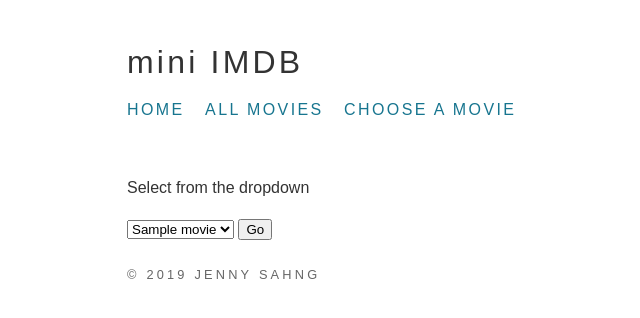
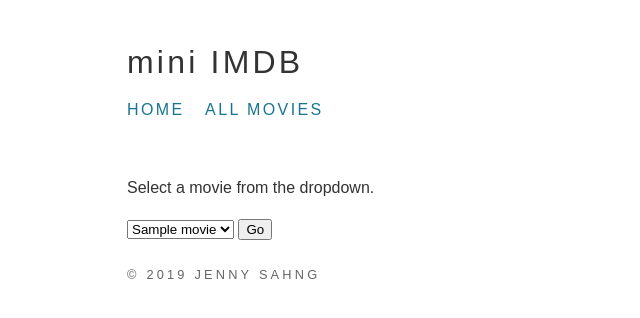
Before and after one commit to jennynz/mini-imdb, a Flask app: page /choose_movie in a window 1280 px wide. Shown: the top 318 px of the page, without its empty margins (113-753 px from the left). Run offline with Flask 2, Linux system fonts and the light colour scheme; tables that the repository leaves empty hold one stand-in row (values such as "Sample post").

Commit message:
:green_apple: Abstract out form template

```diff
--- a/routes.py
+++ b/routes.py
@@ -45,6 +45,7 @@
             return redirect(url_for('movie', id=selected_movie_id))
         else:
             abort(404)
+    # Not sure when this is actually triggered
     return render_template('choose_movie.html', title='Choose a movie', form=form)
 
 @app.errorhandler(404)
--- a/templates/choose_movie.html
+++ b/templates/choose_movie.html
@@ -1,9 +1,5 @@
 {% extends 'layout.html' %}
 {% block content %}
-<p>Select from the dropdown</p>
-<form method="POST" action="/choose_movie", name="Select_Movie">
-    {{ form.csrf_token }}
-    {{ form.movies }}
-    <input type="submit" value="Go">
-</form>
+<p>Select a movie from the dropdown.</p>
+{% include 'movies_dropdown.html' %}
 {% endblock %}
--- /dev/null
+++ b/templates/movies_dropdown.html
@@ -0,0 +1,5 @@
+<form method="POST" action="/choose_movie", name="Select_Movie">
+    {{ form.csrf_token }}
+    {{ form.movies }}
+    <input type="submit" value="Go">
+</form>
--- a/templates/nav.html
+++ b/templates/nav.html
@@ -2,5 +2,4 @@
 <nav>
     <a href="/">Home</a>
     <a href="/all_movies">All Movies</a>
-    <a href="/choose_movie">Choose a movie</a>
 </nav>
```
